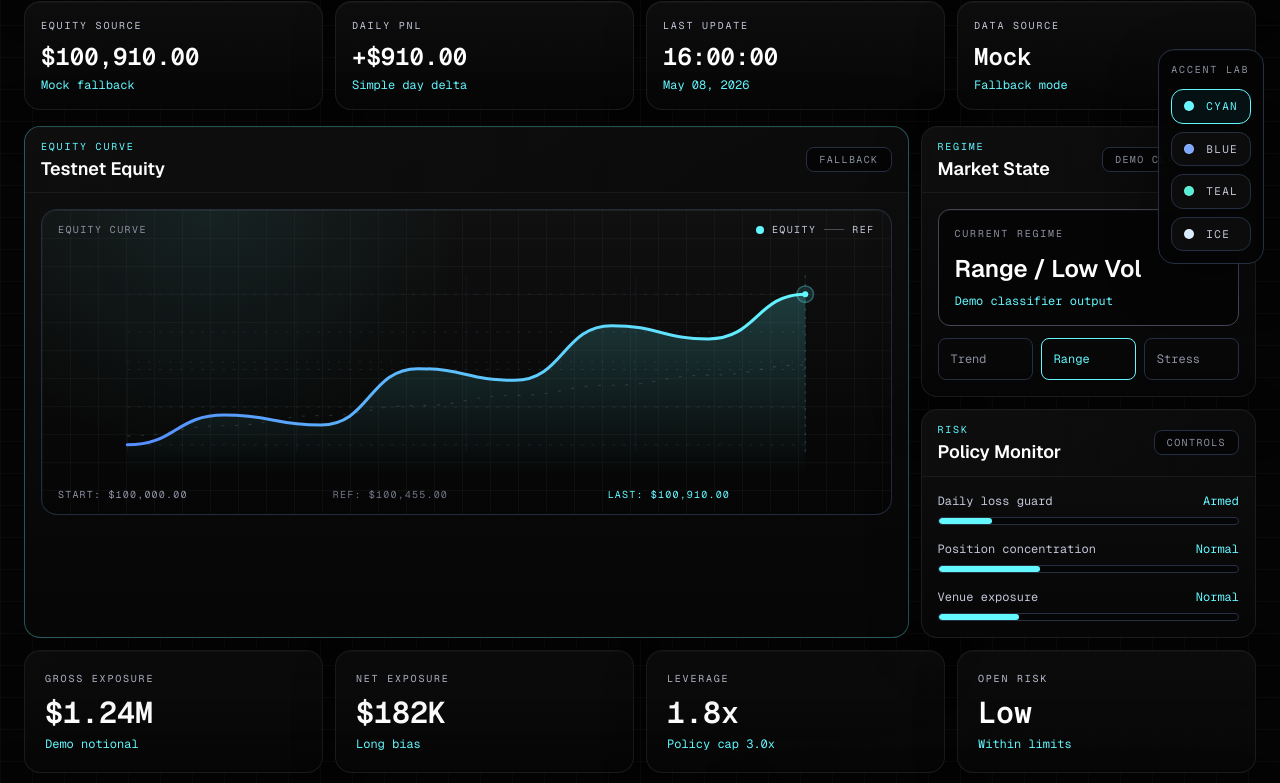
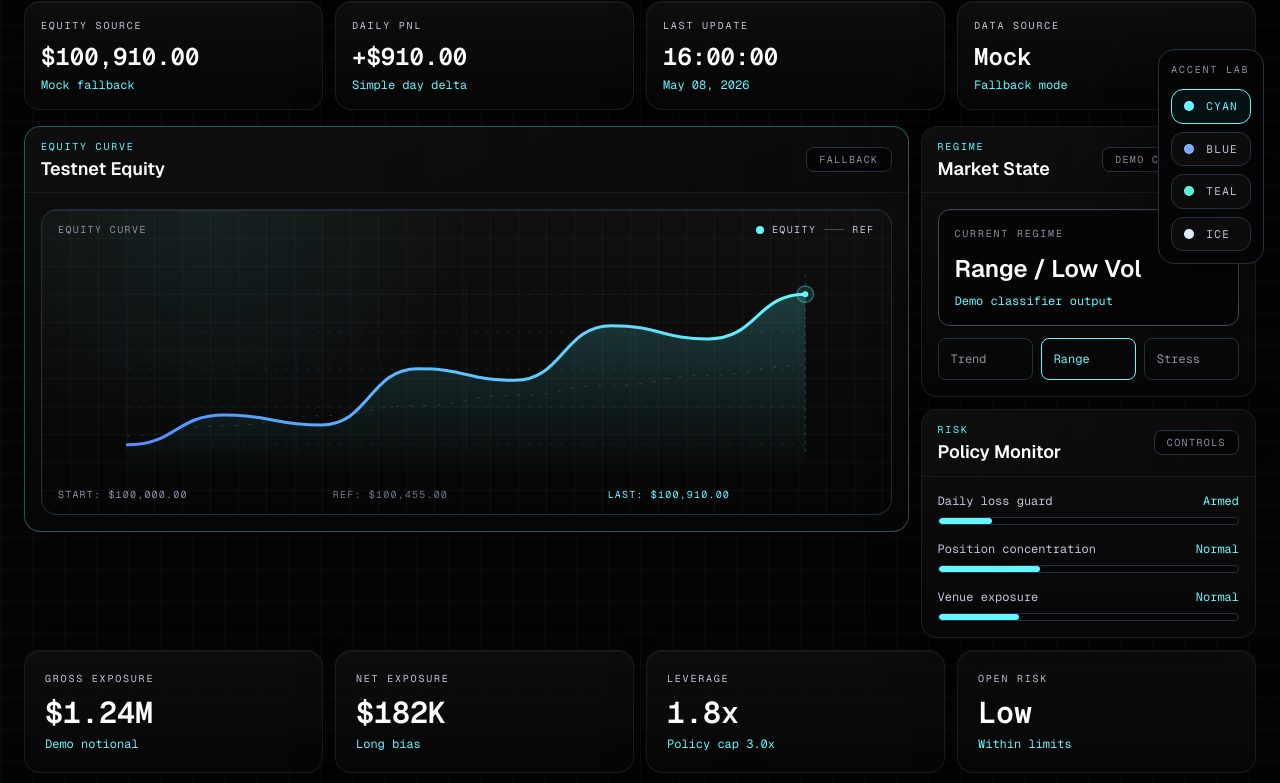
Before and after one commit to tomasgastaldi9-bit/landing-quant-page, a Next.js app: page /dashboard in a window 1280 px wide. Shown: the part 520-1303 px from the top of the page. Built offline with nearby package versions, Linux system fonts and the light colour scheme.

Commit message:
fix(layout): prevent equity panel vertical stretch

```diff
--- a/components/dashboard/dashboard-shell.tsx
+++ b/components/dashboard/dashboard-shell.tsx
@@ -218,11 +218,12 @@ export function DashboardShell({
           ))}
         </section>
 
-        <section className="mt-4 grid grid-cols-1 gap-3 xl:grid-cols-[1.45fr_0.55fr]">
+        <section className="mt-4 grid grid-cols-1 items-start gap-3 xl:grid-cols-[1.45fr_0.55fr]">
           <TerminalPanel
             eyebrow="Equity Curve"
             title="Testnet Equity"
             action={equitySnapshot.source === "live-csv" ? "CSV loaded" : "Fallback"}
+            className="self-start"
             priority="primary"
           >
             <EquityChart points={equitySnapshot.points} />
```
